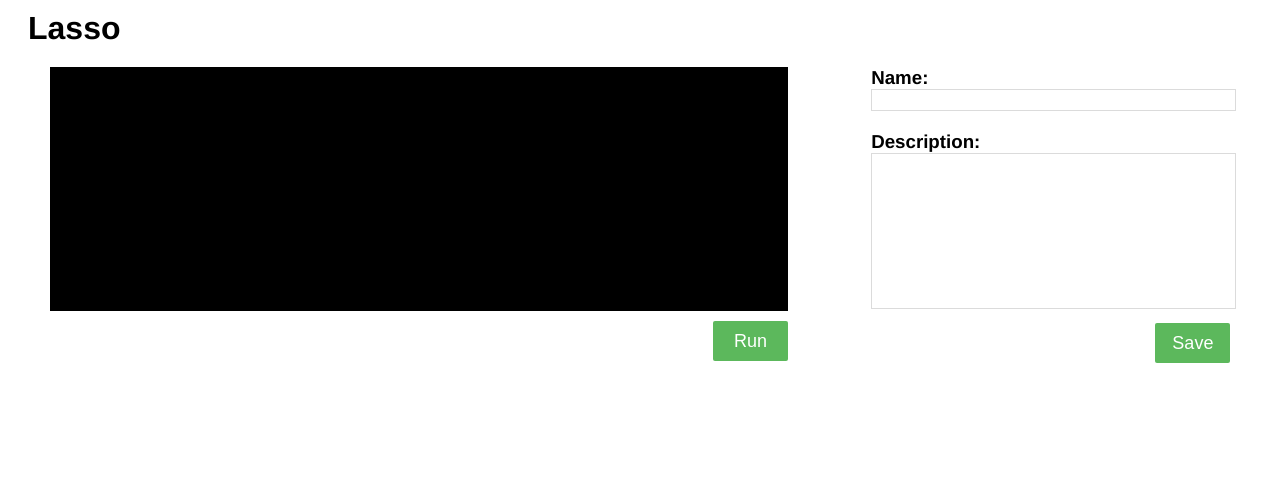
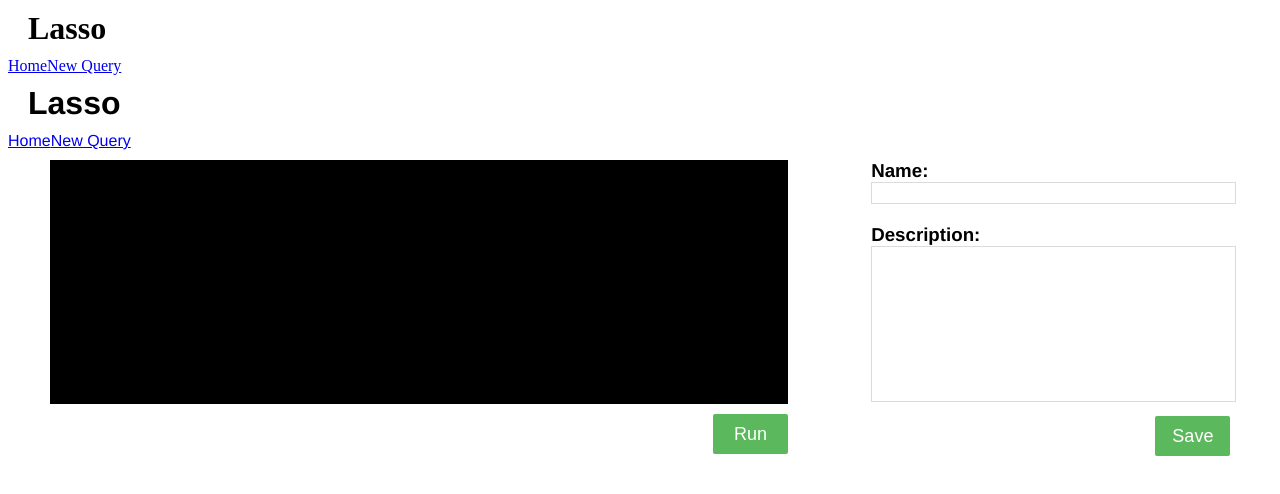
Before and after one commit to nataliestam/lasso-sql-editor, a React app: page /query in a window 1280 px wide. Shown: the top 494 px of the page. Built offline with nearby package versions, Linux system fonts and the light colour scheme.

Commit message:
start implementing react router

```diff
--- a/client/App.jsx
+++ b/client/App.jsx
@@ -1,6 +1,7 @@
 import React from 'react';
 import PropTypes from 'prop-types';
 import axios from 'axios';
+import Header from './components/Header.jsx';
 import QueryEditor from './components/QueryEditor.jsx';
 import QueryDetails from './components/QueryDetails.jsx';
 import Chart from './components/Chart.jsx';
@@ -9,10 +10,6 @@ import ResultsTable from './components/ResultsTable.jsx';
 const styles = {
   body: {
     fontFamily: '"Helvetica Neue", Helvetica, Arial, sans-serif',
-  },
-  heading: {
-    margin: '10px',
-    marginLeft: '20px',
   },
   query: {
     display: 'flex',
@@ -114,7 +111,7 @@ class App extends React.Component {
   render() {
     return (
       <div style={styles.body}>
-        <h1 style={styles.heading}>Lasso</h1>
+        <Header />
         <div style={styles.query}>
           <QueryEditor
             query={this.state.query}
--- /dev/null
+++ b/client/Router.jsx
@@ -0,0 +1,34 @@
+import React from 'react';
+import { BrowserRouter as Router, Route, Link } from 'react-router-dom';
+import App from './App.jsx'
+
+const styles = {
+  heading: {
+    margin: '10px',
+    marginLeft: '20px',
+  },
+  links: {
+
+  },
+};
+
+const Home = () => (
+  <div>
+    <h2>Home</h2>
+  </div>
+);
+
+const Header = () => (
+  <Router>
+    <div>
+      <h1 style={styles.heading}>Lasso</h1>
+      <Link to="/">Home</Link>
+      <Link to="/query">New Query</Link>
+
+      <Route exact path="/" component={Home} />
+      <Route path="/query" component={App} />
+    </div>
+  </Router>
+);
+
+export default Header;
--- /dev/null
+++ b/client/components/Header.jsx
@@ -0,0 +1,24 @@
+import React from 'react';
+import { BrowserRouter as Router, Route, Link } from 'react-router-dom';
+
+const styles = {
+  heading: {
+    margin: '10px',
+    marginLeft: '20px',
+  },
+  links: {
+
+  },
+};
+
+const Header = () => (
+  <Router>
+    <div>
+      <h1 style={styles.heading}>Lasso</h1>
+      <Link to="/">Home</Link>
+      <Link to="/query">New Query</Link>
+    </div>
+  </Router>
+);
+
+export default Header;
--- a/client/index.jsx
+++ b/client/index.jsx
@@ -1,7 +1,7 @@
 import React from 'react';
 import ReactDOM from 'react-dom';
-import App from './App.jsx';
+import Router from './Router.jsx';
 
 const queryId = window.location.pathname.split('/')[2];
 
-ReactDOM.render(<App queryId={queryId}/>, document.getElementById('app'));
+ReactDOM.render(<Router queryId={queryId}/>, document.getElementById('app'));
--- a/package.json
+++ b/package.json
@@ -30,6 +30,7 @@
     "prop-types": "^15.6.2",
     "react": "^16.4.1",
     "react-dom": "^16.4.1",
+    "react-router-dom": "^4.3.1",
     "react-vis": "^1.10.1"
   }
 }
```
Also changed, not shown: client/Home.jsx (added), 2 other files (tests, documents, lock files or other folders).
